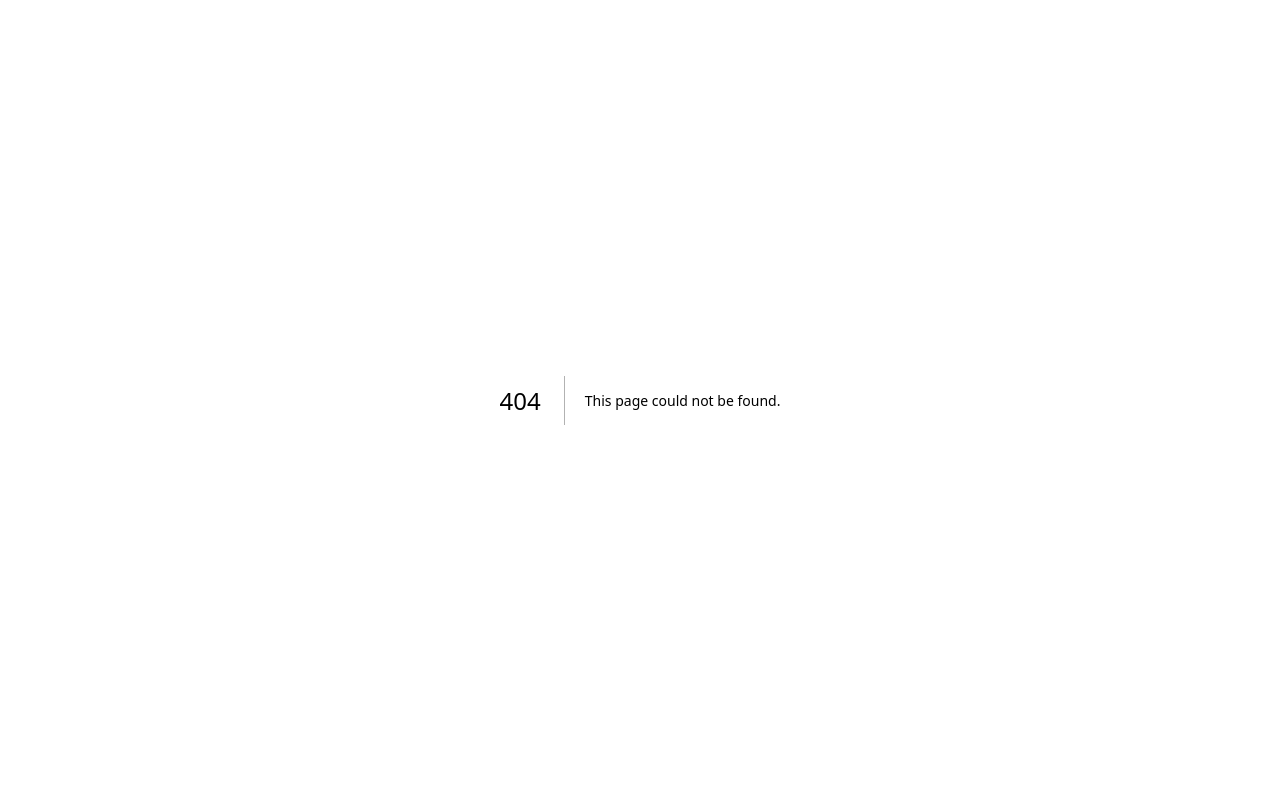
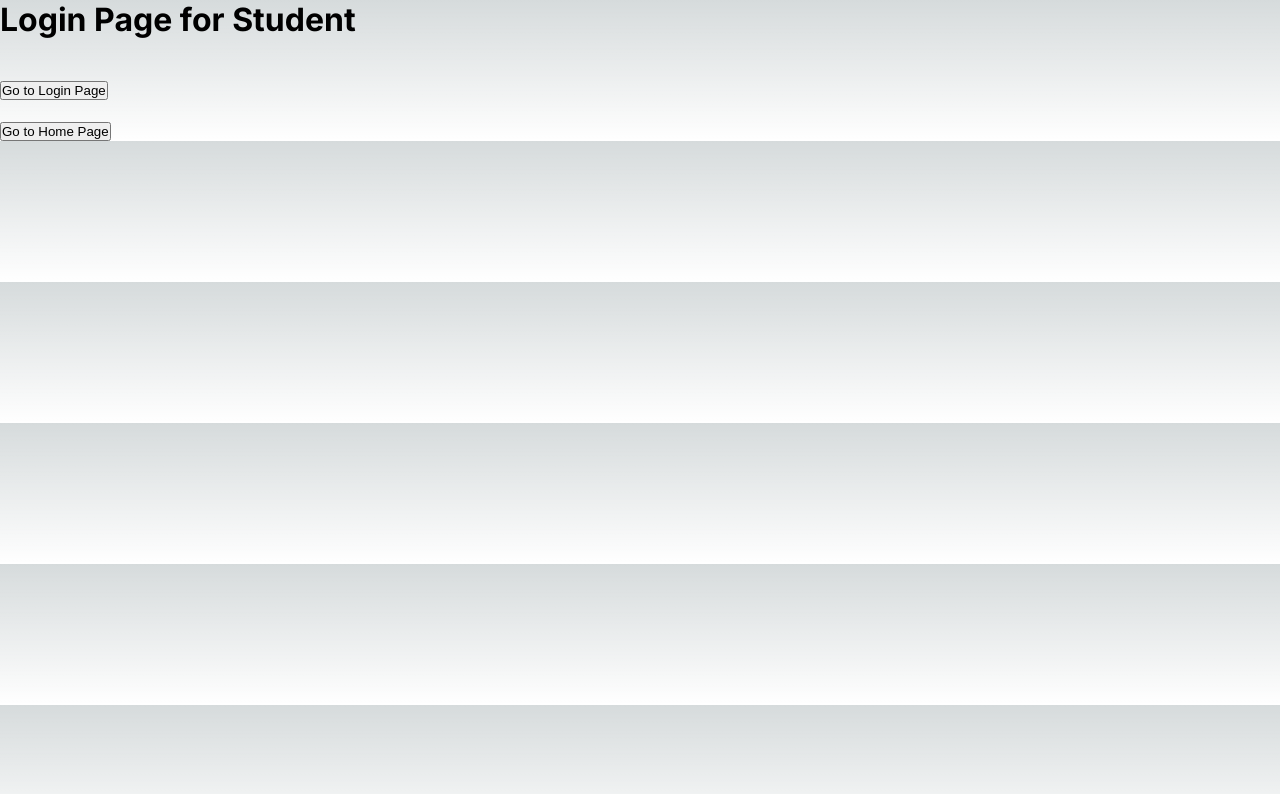
Before and after one commit to ayushmaan163/Learning-Next.js, a Next.js app: page /login/loginStudent in a window 1280 px wide. Before the commit this address had no page. Shown: the top 794 px of the page. Built offline with nearby package versions, Linux system fonts and the light colour scheme.

Commit message:
Nested Routing using Link and Navigation(using useRouter hook in Navigation)

```diff
--- a/src/app/about/page.js
+++ b/src/app/about/page.js
@@ -8,8 +8,12 @@ const About = () => {
     <div>
       <h1>About Page</h1>
       <Link href="/">Go to Home Page</Link>
-
+      <br />
       <button onClick={() => router.push("/")}>Go to Home Page</button>
+      <br />
+      <Link href="/about/aboutStudent">About Student</Link>
+      <br />
+      <Link href="/about/aboutCollege">About College</Link>
     </div>
   );
 };
--- /dev/null
+++ b/src/app/login/loginStudent/page.js
@@ -0,0 +1,19 @@
+"use client";
+import { useRouter } from "next/navigation";
+
+const LoginStudent = () => {
+  const router = useRouter();
+  return (
+    <div>
+      <h1>Login Page for Student</h1>
+      <br />
+      <br />
+      <button onClick={() => router.push("/login")}>Go to Login Page</button>
+      <br />
+      <br />
+      <button onClick={() => router.push("/")}>Go to Home Page</button>
+    </div>
+  );
+};
+
+export default LoginStudent;
```
Also changed, not shown: src/app/about/aboutCollege/page.js (added, +15 -0 lines), src/app/about/aboutStudent/page.js (added, +15 -0 lines), src/app/login/page.js (+7 -1 lines).
